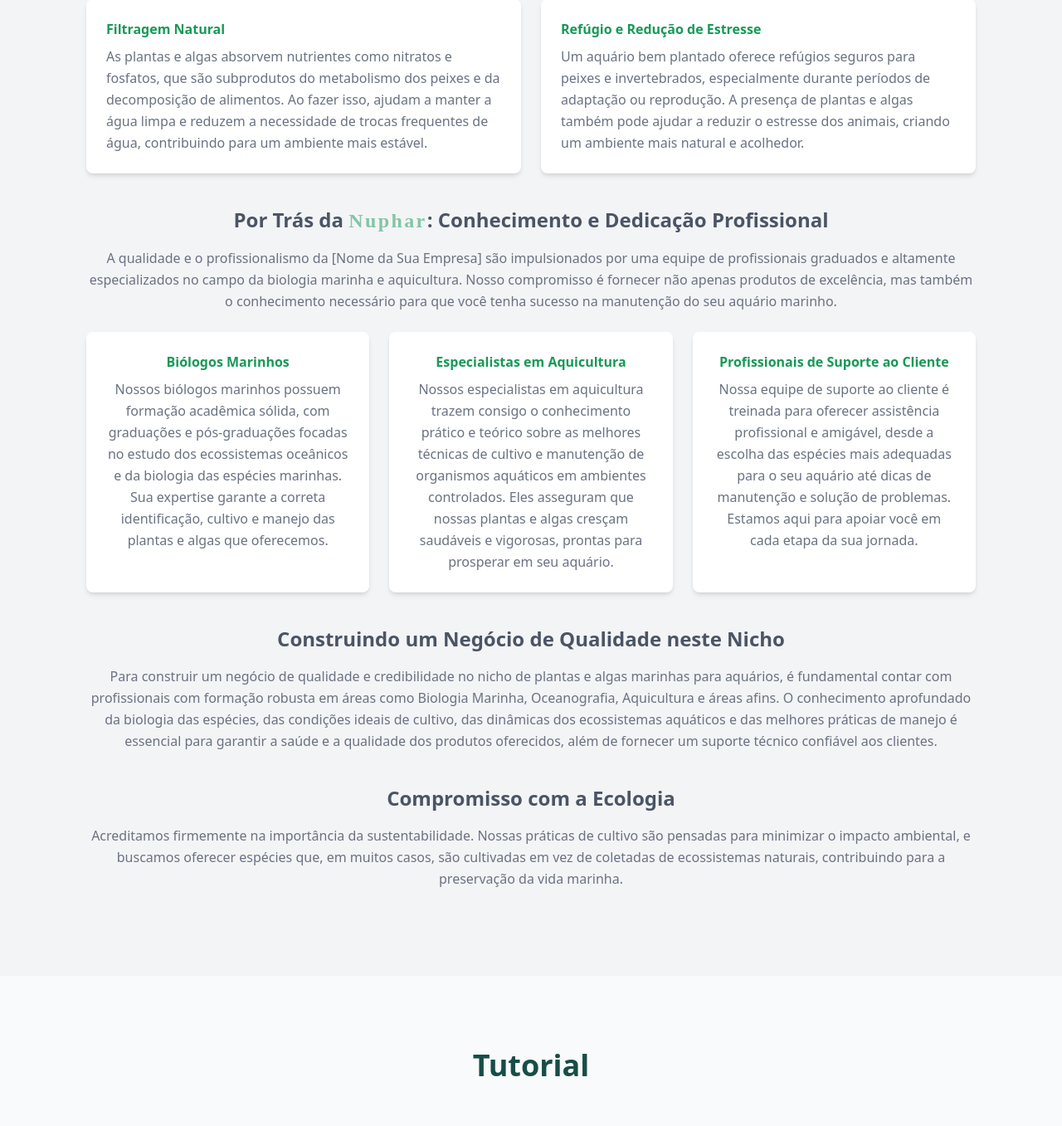
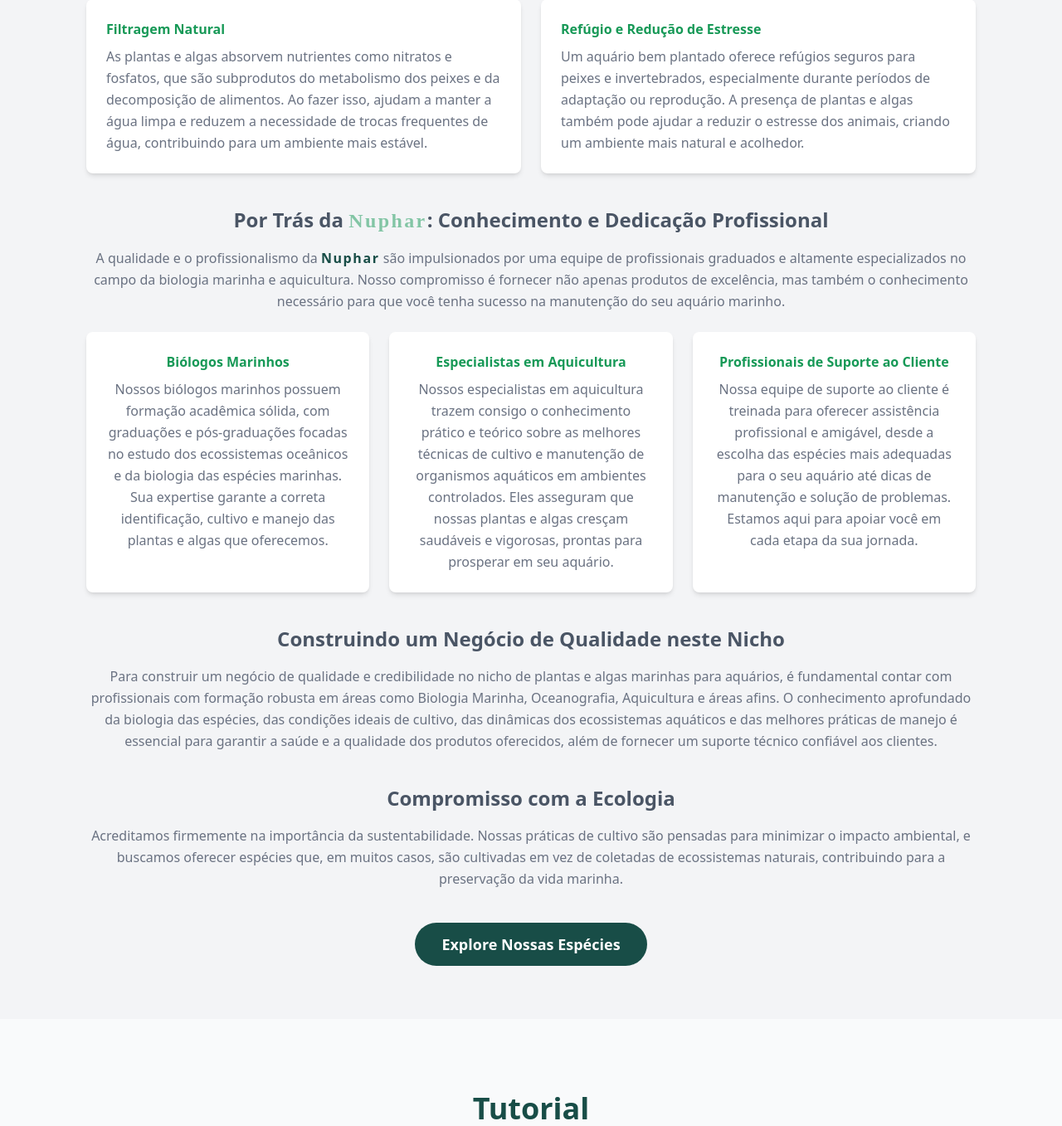
Before and after one commit to JairoLopes/Ecommerce, a React (Vite) app: page / in a window 1280 px wide. Shown: the part 3239-4596 px from the top of the page at 83% size. Built offline with nearby package versions, Linux system fonts and the light colour scheme.

Commit message:
Update AboutUs.tsx

```diff
--- a/src/components/AboutUs.tsx
+++ b/src/components/AboutUs.tsx
@@ -205,12 +205,15 @@
             transition={{ duration: 1, delay: 0.25 }}
             className="text-gray-500 leading-relaxed text-center mb-6"
           >
-            A qualidade e o profissionalismo da [Nome da Sua Empresa] são
-            impulsionados por uma equipe de profissionais graduados e altamente
-            especializados no campo da biologia marinha e aquicultura. Nosso
-            compromisso é fornecer não apenas produtos de excelência, mas também
-            o conhecimento necessário para que você tenha sucesso na manutenção
-            do seu aquário marinho.
+            A qualidade e o profissionalismo da{" "}
+            <strong className="text-accentDark font-bold tracking-widest">
+              Nuphar
+            </strong>{" "}
+            são impulsionados por uma equipe de profissionais graduados e
+            altamente especializados no campo da biologia marinha e aquicultura.
+            Nosso compromisso é fornecer não apenas produtos de excelência, mas
+            também o conhecimento necessário para que você tenha sucesso na
+            manutenção do seu aquário marinho.
           </motion.p>
 
           <div className="grid grid-cols-1 sm:grid-cols-2 lg:grid-cols-3 gap-6">
@@ -328,11 +331,18 @@
         </div>
 
         {/* Chamada para Ação (Opcional) */}
-        {/* <div className="text-center mt-8">
-          <button className="bg-accentDark hover:bg-accent transition-all duration-700 font-semibold text-white rounded-full w-fit px-8 py-3 text-lg cursor-pointer">
-            Explore Nossas Espécies
-          </button>
-        </div> */}
+        <motion.div
+          initial={slideUpFadeIn.initial}
+          whileInView={slideUpFadeIn.animate}
+          transition={{ duration: 1, delay: 0.25 }}
+          className="text-center mt-8"
+        >
+          <a href="#plants">
+            <button className="bg-accentDark hover:bg-accent transition-all duration-700 font-semibold text-white rounded-full w-fit px-8 py-3 text-lg cursor-pointer">
+              Explore Nossas Espécies
+            </button>
+          </a>
+        </motion.div>
       </div>
       <span id="tutorial"></span>
     </div>
```
